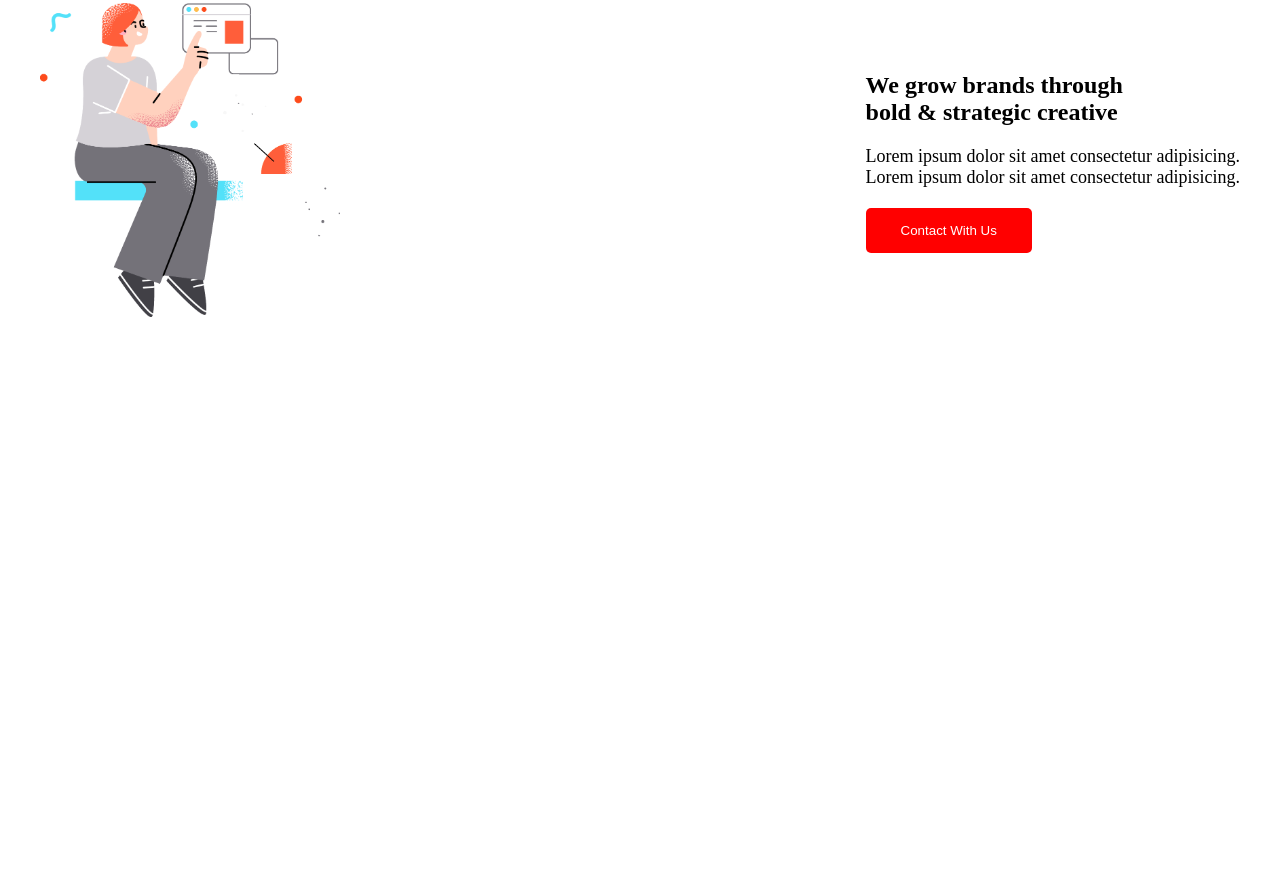
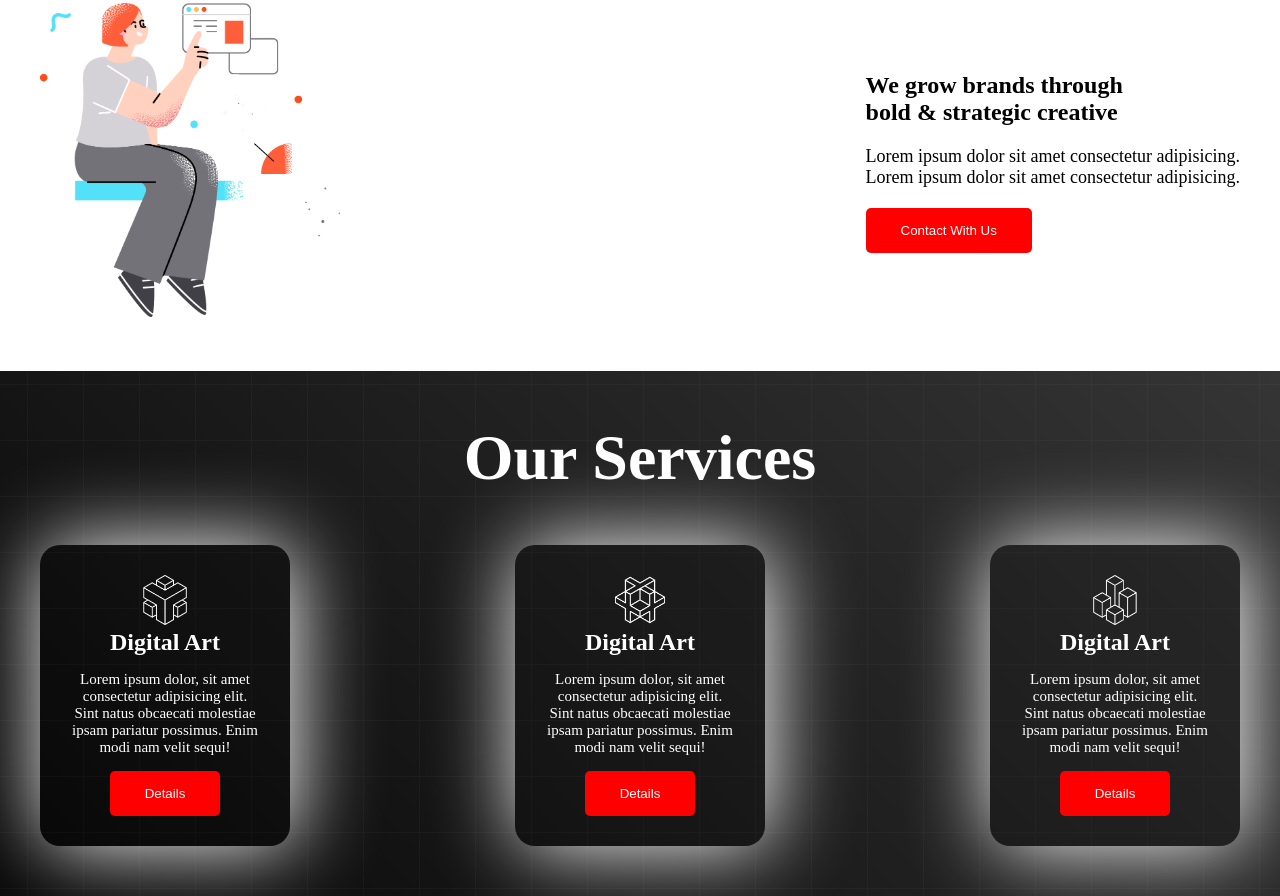
Before and after one commit to akash-khan-311/digital-website, a plain HTML site: page index.html in a window 1280 px wide. Shown: the part 1062-1958 px from the top of the page. Before the commit the page ends 1433 px from the top, so only its background shows below. Drawn offline with Linux system fonts and the light colour scheme.

Commit message:
services part added

```diff
--- a/index.html
+++ b/index.html
@@ -73,6 +73,43 @@
           </div>
         </div>
       </section>
+      <section id="services">
+        <div class="container">
+          <h2>Our Services</h2>
+          <div class="services-items">
+            <div class="item">
+              <img src="./icon/0.png" alt="" />
+              <h3>Digital Art</h3>
+              <p>
+                Lorem ipsum dolor, sit amet consectetur adipisicing elit. Sint
+                natus obcaecati molestiae ipsam pariatur possimus. Enim modi nam
+                velit sequi!
+              </p>
+              <button class="btn">Details</button>
+            </div>
+            <div class="item">
+              <img src="./icon/1.png" alt="" />
+              <h3>Digital Art</h3>
+              <p>
+                Lorem ipsum dolor, sit amet consectetur adipisicing elit. Sint
+                natus obcaecati molestiae ipsam pariatur possimus. Enim modi nam
+                velit sequi!
+              </p>
+              <button class="btn">Details</button>
+            </div>
+            <div class="item">
+              <img src="./icon/2.png" alt="" />
+              <h3>Digital Art</h3>
+              <p>
+                Lorem ipsum dolor, sit amet consectetur adipisicing elit. Sint
+                natus obcaecati molestiae ipsam pariatur possimus. Enim modi nam
+                velit sequi!
+              </p>
+              <button class="btn">Details</button>
+            </div>
+          </div>
+        </div>
+      </section>
     </main>
     <footer></footer>
   </body>
--- a/style.css
+++ b/style.css
@@ -2,6 +2,9 @@
   margin: 0;
   padding: 0;
   box-sizing: border-box;
+}
+section {
+  padding: 50px 0;
 }
 
 li {
@@ -85,9 +88,6 @@ h3 {
   width: 500px;
 }
 
-#about {
-  padding: 50px 0;
-}
 .about-container h2 {
   text-align: center;
 }
@@ -107,3 +107,32 @@ h3 {
 .about-details p {
   margin-bottom: 20px;
 }
+
+#services {
+  color: white;
+  background-image: url(./images/background.png),
+    linear-gradient(45deg, rgb(8, 8, 8), rgb(53, 53, 53));
+}
+#services h2 {
+  text-align: center;
+}
+.services-items {
+  display: flex;
+  justify-content: space-between;
+  margin-top: 50px;
+}
+.item {
+  background: #0000002c;
+  padding: 30px;
+  text-align: center;
+  box-shadow: 4px 0px 84px 0px white;
+  width: 250px;
+  border-radius: 20px;
+}
+.item p {
+  margin: 15px 0;
+  font-size: 15px;
+}
+.item img {
+  width: 50px;
+}
```
